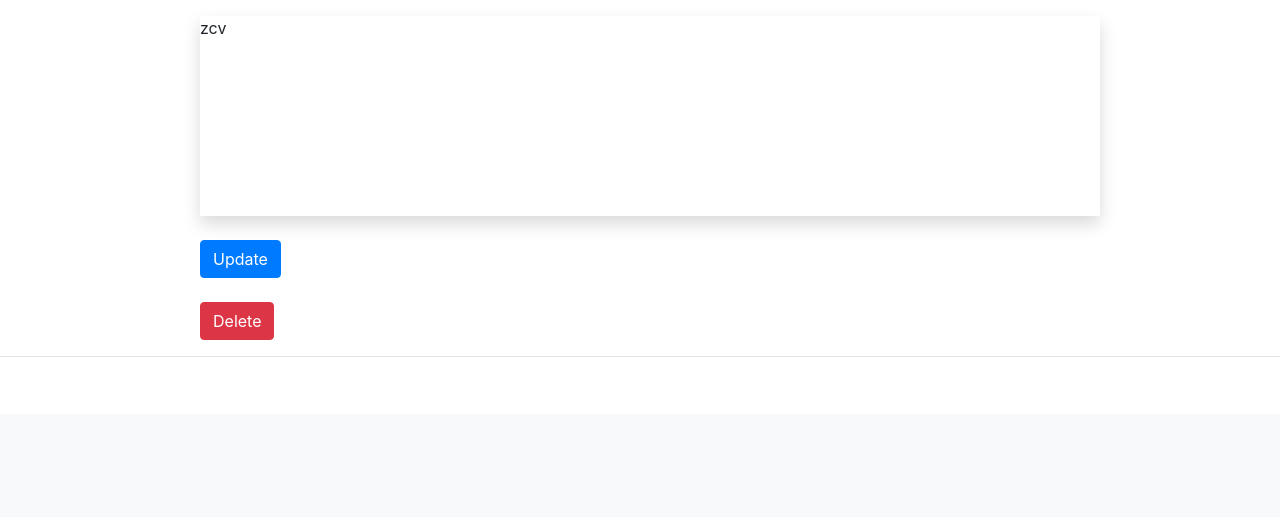
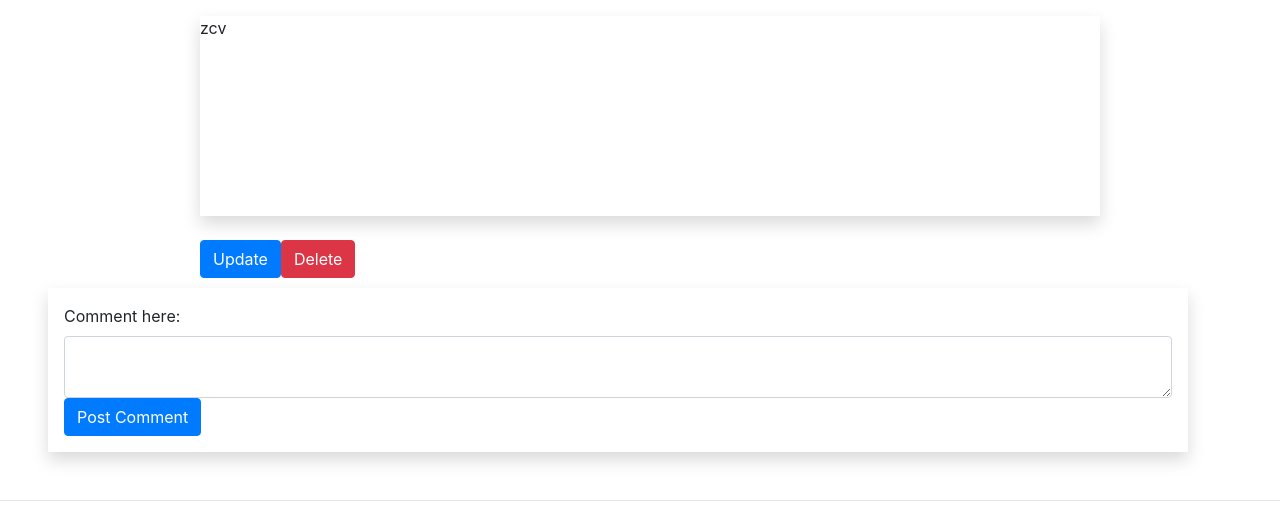
Before and after one commit to zarin313/ReadersGround, a Django app: page /crudop/ in a window 1280 px wide. Shown: the part 386-903 px from the top of the page. Before the commit the page ends 743 px from the top, so only its background shows below. Run offline with Django 3.2, Linux system fonts and the light colour scheme; data comes from the database, SQL or seed files in the repository; some libraries are stand-ins or nearby versions.

Commit message:
field for comment feature

```diff
--- a/adminpanel/crudop/templates/home.html
+++ b/adminpanel/crudop/templates/home.html
@@ -46,20 +46,30 @@
                      <div class="shadow" style="height:200px; width: 900px;overflow: auto" ><p>{{ item.getReview }} </p></div><br>
                     <!--<img src='{{ item.getImgpath }}' style="width:300px;height:300px;">-->
 
-                    <form action='{% url 'update' item.getId %}' method='GET'>
-                                <input class="btn btn-primary" type="submit" value="Update">
+                    <form action="{% url 'update' item.getId %}" method='GET'>
+                                <input style="float: left" class="btn btn-primary" type="submit" value="Update">
                     </form>
-                    <form action='{% url 'delete' %}' id='delform' method='POST'>
+                    <form action="{% url 'delete' %}" id='delform' method='POST'>
                                 {% csrf_token %}
-                                <br>
+
 
                                 <input  type='hidden' name='pid' value="{{ item.getId }}">
-                                <input class="btn btn-danger "type="submit" value="Delete">
+                                <input style="float: left" class="btn btn-danger "type="submit" value="Delete">
                             </form>
 
                 </div>
 
-                       <hr>
+
+                       <form action="" method='GET'>
+
+
+                <div class="form-group-lg container h-80 w-20 shadow m-5 p-3 row" >
+            <label for="comment" >Comment here:</label>
+            <textarea class="form-control" id="review" name="review"  > </textarea>
+            <input class="btn btn-primary" type="submit" value="Post Comment">
+         </div>
+     </form>
+     <hr>
 
                 {% endfor %}
             {% endif %}
```
Also changed, not shown: adminpanel/media/PhotoGrid_1547973647760.jpg (added), adminpanel/media/PhotoGrid_1547973647760_WrbT8C7.jpg (added), 2 other files.
